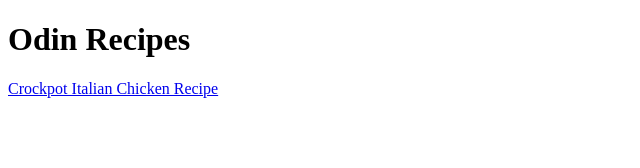
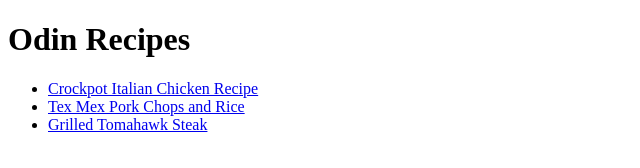
Before and after one commit to iseanc/odin-recipes, a plain HTML site: page index.html in a window 1280 px wide. Shown: the whole page, without its empty margins (0-640 px from the left). Drawn offline with Linux system fonts and the light colour scheme.

Commit message:
Add links to recipes

```diff
--- a/index.html
+++ b/index.html
@@ -2,10 +2,26 @@
 <html lang="en">
   <head>
     <title>A recipe page</title>
-    <meta charset="utf-8"/>
+    <meta charset="utf-8" />
   </head>
   <body>
     <h1>Odin Recipes</h1>
-    <a href="./recipes/crockpot-italian-chicken-recipe.html">Crockpot Italian Chicken Recipe</a>
+    <ul>
+      <li>
+        <a href="./recipes/crockpot-italian-chicken-recipe.html"
+          >Crockpot Italian Chicken Recipe</a
+        >
+      </li>
+      <li>
+        <a href="./recipes/texmex-pork-chops-and-rice.html"
+          >Tex Mex Pork Chops and Rice</a
+        >
+      </li>
+      <li>
+        <a href="./recipes/grilled-tomahawk-steak.html"
+          >Grilled Tomahawk Steak</a
+        >
+      </li>
+    </ul>
   </body>
 </html>
```
Also changed, not shown: images/7508957_Grilled-Tomahawk-Steak_Ashley-Elizabeth.webp (added), images/7567945_One-Pan-Tex-Mex-Pork-Chops-and-Rice.webp (added).
